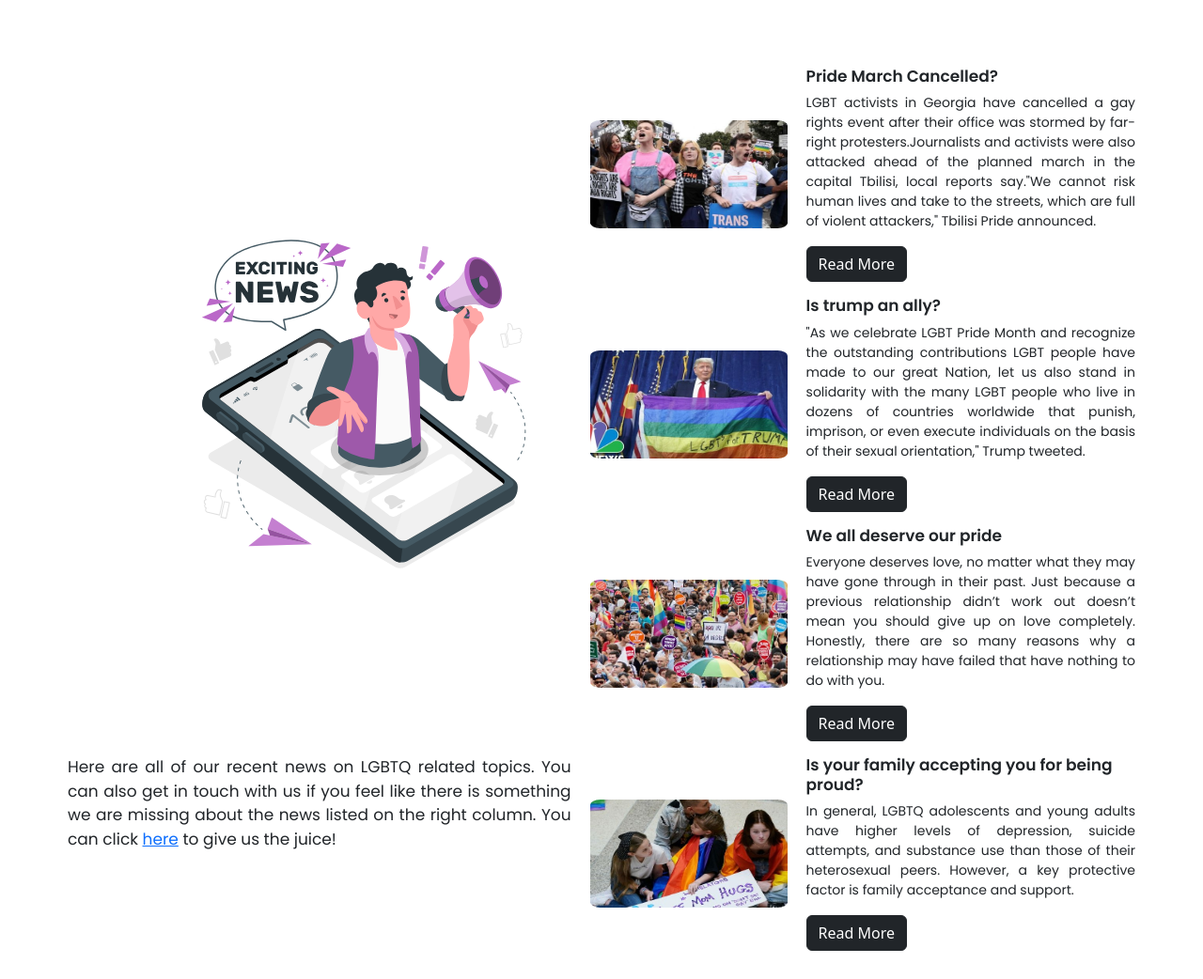
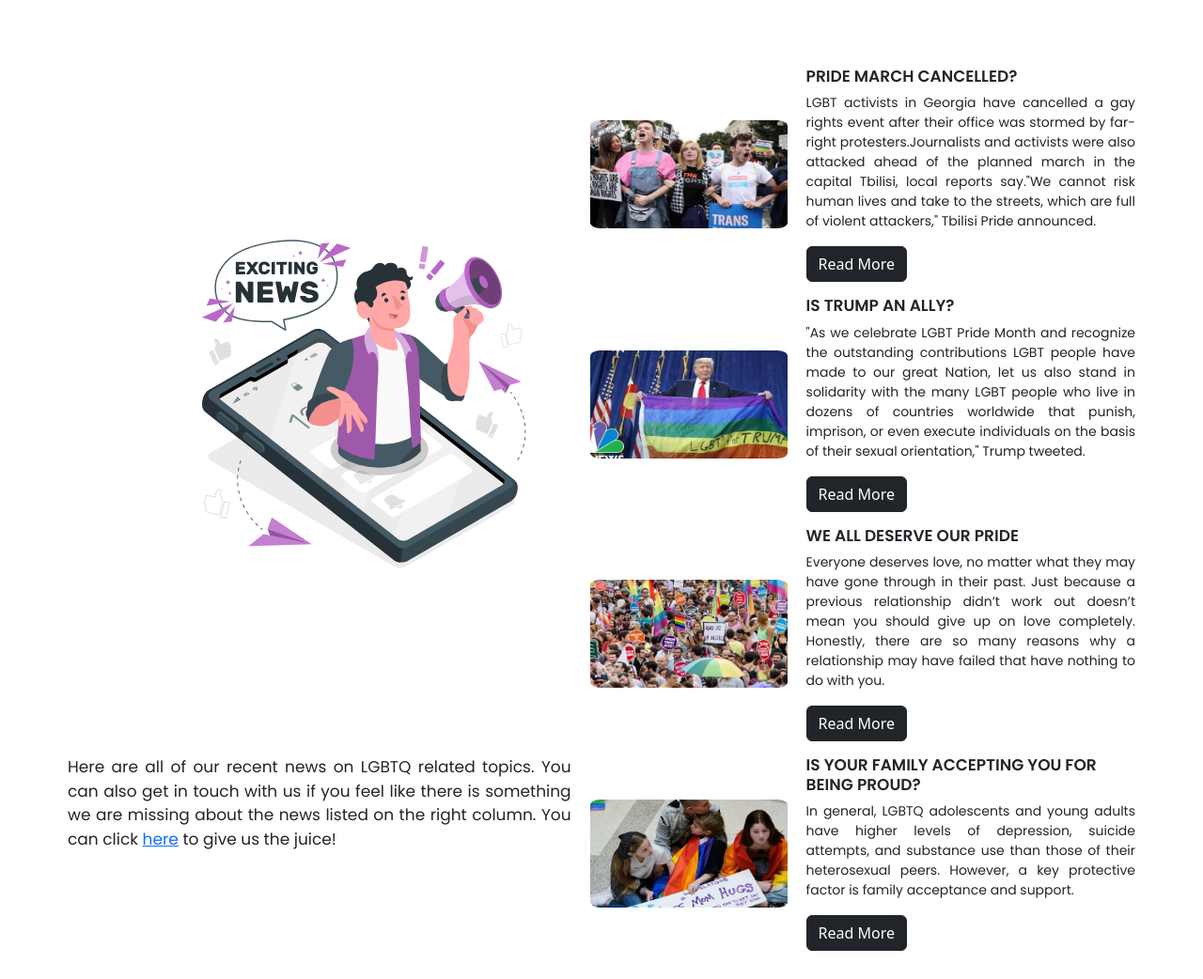
Before and after one commit to tattedmich/KwirNews, a website: page pages/news.html in a window 1280 px wide. Shown: the part 250-1292 px from the top of the page at 94% size. Drawn offline with nearby package versions, Linux system fonts and the light colour scheme.

Commit message:
modifico texto en news

```diff
--- a/pages/news.html
+++ b/pages/news.html
@@ -73,7 +73,7 @@
 
             </div>
             <div class="text_img1">
-                <h2 class="poppins_17b">Pride March Cancelled?</h2>
+                <h2 class="poppins_17b">PRIDE MARCH CANCELLED?</h2>
                 <p class="poppins_14">LGBT activists in Georgia have cancelled a gay rights event after their office was stormed by far-right protesters.Journalists and activists were also attacked ahead of the planned march in the capital Tbilisi, local reports say."We cannot risk human lives and take to the streets, which are full of violent attackers," Tbilisi Pride announced. </p>
                 <button type="button" class="btn btn-dark" data-bs-toggle="modal" data-bs-target="#exampleModal">
                   Read More
@@ -106,7 +106,7 @@
                 </div>
             </div>
             <div class="text_img2">
-                <h2 class="poppins_17b">Is trump an ally?</h2>
+                <h2 class="poppins_17b">IS TRUMP AN ALLY?</h2>
                 <p class="poppins_14">"As we celebrate LGBT Pride Month and recognize the outstanding contributions LGBT people have made to our great Nation, let us also stand in solidarity with the many LGBT people who live in dozens of countries worldwide that punish, imprison, or even execute individuals on the basis of their sexual orientation," Trump tweeted. </p>
                 <button type="button" class="btn btn-dark" data-bs-toggle="modal" data-bs-target="#exampleModal">
                   Read More
@@ -133,7 +133,7 @@
                 </div>
             </div>
             <div class="text_img3">
-                <h2 class="poppins_17b">We all deserve our pride</h2>
+                <h2 class="poppins_17b">WE ALL DESERVE OUR PRIDE</h2>
                 <p class="poppins_14">Everyone deserves love, no matter what they may have gone through in their past. Just because a previous relationship didn’t work out doesn’t mean you should give up on love completely. Honestly, there are so many reasons why a relationship may have failed that have nothing to do with you. </p>
                 <button type="button" class="btn btn-dark" data-bs-toggle="modal" data-bs-target="#exampleModal">
                   Read More
@@ -158,7 +158,7 @@
                 </div>
             </div>
             <div class="text_img4">
-                <h2 class="poppins_17b">Is your family accepting you for being proud?</h2>
+                <h2 class="poppins_17b">IS YOUR FAMILY ACCEPTING YOU FOR BEING PROUD?</h2>
                 <p class="poppins_14">In general, LGBTQ adolescents and young adults have higher levels of depression, suicide attempts, and substance use than those of their heterosexual peers. However, a key protective factor is family acceptance and support. </p>
                 <button type="button" class="btn btn-dark" data-bs-toggle="modal" data-bs-target="#exampleModal">
                   Read More
```
